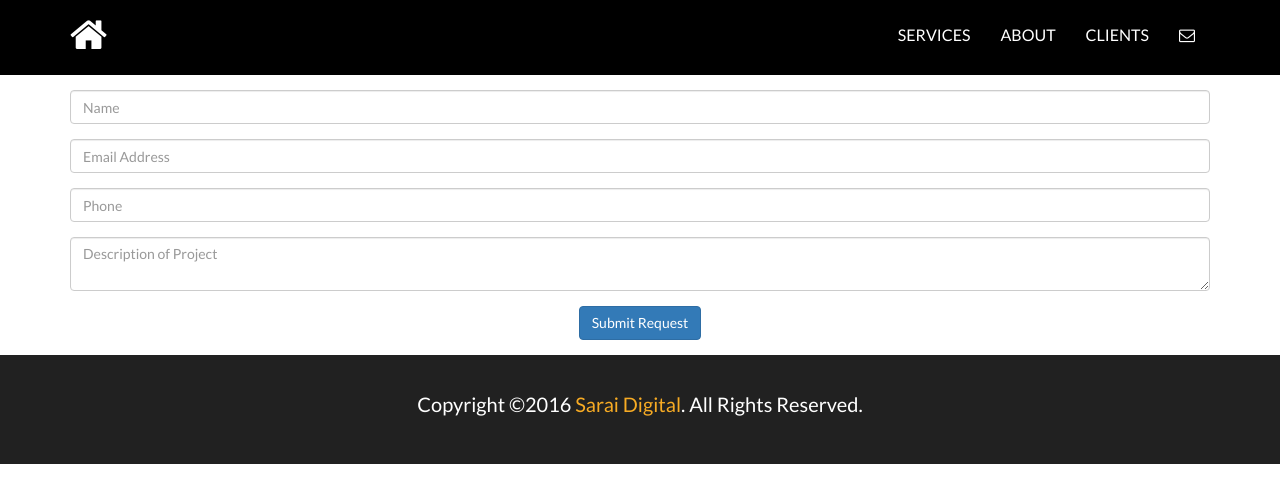
After one commit to navdeep29/seonrd, a PHP site: page /rd.php in a window 1280 px wide. The commit adds this page. Shown: the top 503 px of the page. Run offline with PHP 8.4, Linux system fonts and the light colour scheme; some libraries are stand-ins or nearby versions.

Commit message:
Initial commit

```diff
--- a/css/main.css
+++ b/css/main.css
@@ -216,7 +216,7 @@ h3{
 
 .img1{
      background-color: #000;
-    opacity:0.7;
+    opacity:0.8;
     color:#fff;
     padding:15px;
 }
@@ -231,11 +231,11 @@ h3{
     line-height:28px;
     font-size: 1.2em;
 }
-.img1 button{
+.img1 .button{
  background-color: #00a8ff;
  font-size: 1.5em;
  font-weight: bold;
-
+  opacity: 1;
  border-radius: 4px;
  padding:4px;
 }
@@ -243,7 +243,7 @@ h3{
 
 .img2{
      background-color: #000;
-    opacity:0.7;
+    opacity:0.8;
     color:#fff;
     padding:15px;
 }
@@ -257,7 +257,7 @@ h3{
     line-height:28px;
     font-size: 1.2em;
 }
-.img2 button{
+.img2 .button{
  background-color: #00a8ff;
  font-size: 1.5em;
  font-weight: bold;
@@ -283,7 +283,7 @@ h3{
     line-height:28px;
     font-size: 1.2em;
 }
-.img3 button{
+.img3 .button{
  background-color: #00a8ff;
  font-size: 1.5em;
  font-weight: bold;
@@ -306,6 +306,18 @@ h3{
 .dot:hover {
   background-color: #717171;
 }
+.only{
+    opacity:1;
+}
+.form{
+    padding-top:90px;
+}
+.information{
+    padding-top:90px;
+    padding-bottom: 30px;
+    color: #f7ab24;
+}
+
 @media only screen and (max-width: 400px){
     .img, .number{
         height: 48em;
--- /dev/null
+++ b/rd.php
@@ -0,0 +1,59 @@
+<!DOCTYPE html>
+<html>
+    <head>
+        <title>website</title>
+        <meta charset="UTF-8">
+        <meta name="viewport" content="width=device-width, initial-scale=1.0">
+        <link rel="stylesheet" href="https://maxcdn.bootstrapcdn.com/bootstrap/3.3.7/css/bootstrap.min.css" >
+
+        <link rel="stylesheet" href="css/main.css">
+        <link rel="stylesheet" href="css/font-awesome.min.css">
+    </head>
+
+    <body>
+      <div class="header-container navbar navbar-fixed-top only" >
+            <div class="container">
+                <div class="navbar-header">
+                <a class="logo navbar-brand active" href="/"><i class="fa fa-home"></i></a>
+                <button type="button" class="navbar-toggle" data-toggle="collapse" data-target=".navbar-collapse">
+                    <span class="icon-bar"></span>
+                    <span class="icon-bar"></span>
+                    <span class="icon-bar"></span>
+                </button>
+                </div>
+                <ul class="nav navbar-nav navbar-right into collapse navbar-collapse">
+                    <li><a href="#services-section">SERVICES</a></li>
+                    <li><a href="#about-section">ABOUT</a></li>
+                    <li><a href="#client-section">CLIENTS</a></li>
+                    <li><a href="#contact-section"><i class="fa fa-envelope-o"></i></a></li>
+                </ul>
+
+            </div>
+        </div>
+
+        <div class="form container centered">
+        <form action="message.php" method="post">
+
+            <div class="form-group"><input class="form-control" type="text" name="fullname" placeholder="Name" required></div>
+           <div class="form-group"><input class="form-control" type="email" name="email" placeholder="Email Address" required></div>
+          <div class="form-group"><input class="form-control" type="phone" name="phone" placeholder="Phone" required></div>
+          <div class="form-group"><textarea class="form-control" rows="2" cols="43" name="description" placeholder="Description of Project" id="description" required></textarea></div>
+           <div class="form-group"><input class="btn btn-primary color" type="submit" name="submit_button" value="Submit Request"></div>
+
+        </form>
+
+        </div>
+   <footer id="footer">
+        <div class="container">
+            <div class="row centered">
+                <p>Copyright &copy;2016 <span class="yellow">Sarai Digital</span>. All Rights Reserved.</p>
+             </div>
+        </div>
+    </footer>
+
+    <script src="https://code.jquery.com/jquery-1.10.2.min.js"></script>
+    <script src="./js/bootstrap.min.js"></script>
+    <script src="./js/jquery.scrolly.js"></script>
+    <script src="./js/site.js"></script>
+    </body>
+</html>
```
Also changed, not shown: index.php (+4 -4 lines), message.php (added, +51 -0 lines), sd.php (added, +59 -0 lines), seo.php (added, +58 -0 lines).
